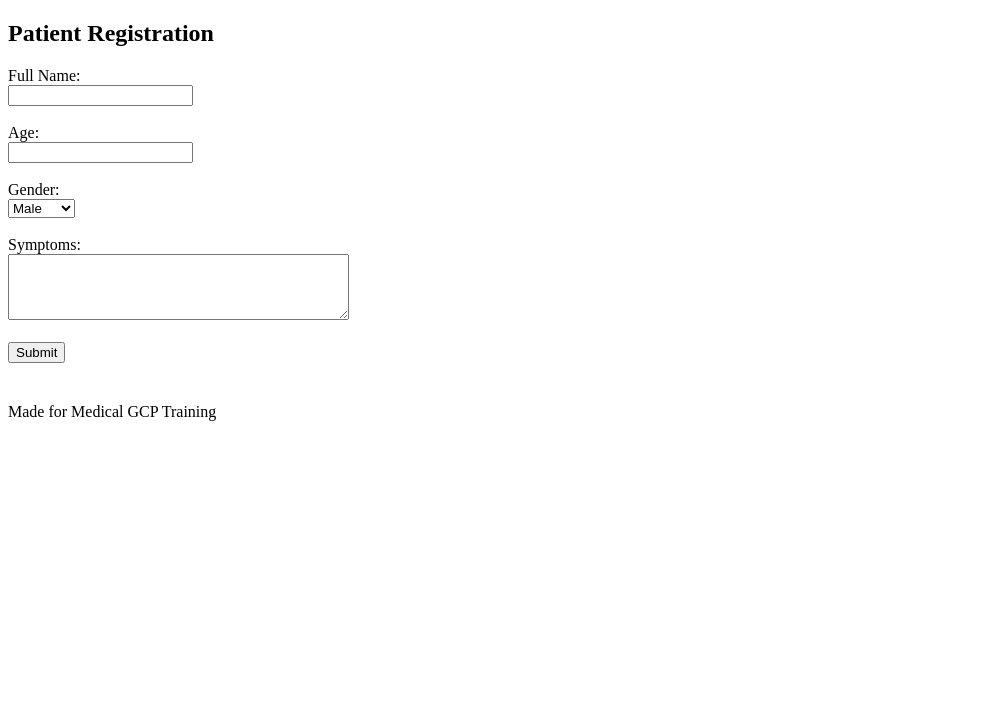
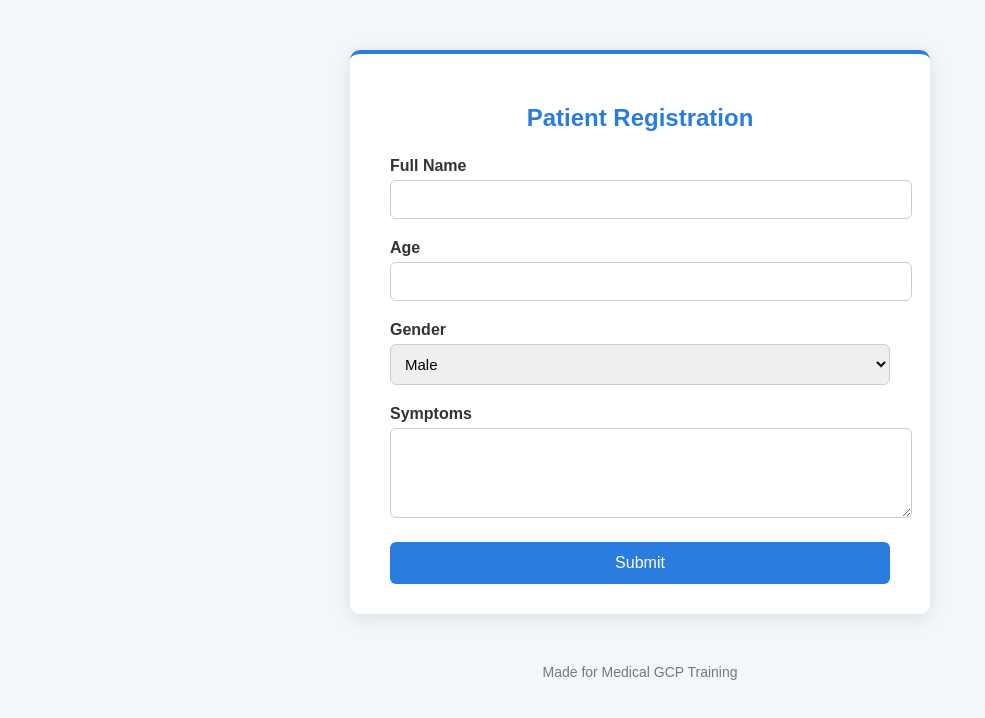
Before and after one commit to AmirBurkanov/medical-intake-form, a plain HTML site: page index.html in a window 1280 px wide. Shown: the whole page, without its empty margins (0-985 px from the left). Drawn offline with Linux system fonts and the light colour scheme.

Commit message:
Update index.html

```diff
--- a/index.html
+++ b/index.html
@@ -1,31 +1,103 @@
 <!DOCTYPE html>
-<html>
+<html lang="en">
 <head>
+  <meta charset="UTF-8">
   <title>Patient Intake Form</title>
+  <style>
+    body {
+      font-family: Arial, sans-serif;
+      background-color: #f4f7f9;
+      margin: 0;
+      padding: 0;
+    }
+
+    .container {
+      max-width: 500px;
+      background: white;
+      margin: 50px auto;
+      padding: 30px 40px;
+      border-radius: 10px;
+      box-shadow: 0 4px 20px rgba(0,0,0,0.1);
+      border-top: 4px solid #2a7ddf;
+    }
+
+    h2 {
+      text-align: center;
+      color: #2a7ddf;
+      font-weight: 700;
+      margin-bottom: 25px;
+    }
+
+    label {
+      font-weight: 600;
+      color: #333;
+    }
+
+    input, select, textarea {
+      width: 100%;
+      padding: 10px;
+      margin-top: 5px;
+      border-radius: 6px;
+      border: 1px solid #ccc;
+      margin-bottom: 20px;
+      font-size: 15px;
+    }
+
+    button {
+      width: 100%;
+      padding: 12px;
+      background-color: #2a7ddf;
+      border: none;
+      border-radius: 6px;
+      color: white;
+      font-size: 16px;
+      cursor: pointer;
+      transition: 0.3s;
+    }
+
+    button:hover {
+      background-color: #1d64b5;
+    }
+
+    footer {
+      text-align: center;
+      margin-top: 25px;
+      color: #777;
+      font-size: 14px;
+    }
+  </style>
 </head>
 <body>
+
+  <div class="container">
     <h2>Patient Registration</h2>
 
     <form id="patient-form">
-    <label>Full Name:</label><br>
-    <input type="text" name="name" required><br><br>
-    <label>Age:</label><br>
-    <input type="number" name="age" required><br><br>
-    <label>Gender:</label><br>
+      <label>Full Name</label>
+      <input type="text" name="name" required>
+
+      <label>Age</label>
+      <input type="number" name="age" required>
+
+      <label>Gender</label>
       <select name="gender" required>
         <option>Male</option>
         <option>Female</option>
         <option>Other</option>
-    </select><br><br>
-    <label>Symptoms:</label><br>
-    <textarea name="symptoms" rows="4" cols="40"></textarea><br><br>
+      </select>
+
+      <label>Symptoms</label>
+      <textarea name="symptoms" rows="4"></textarea>
+
       <button type="submit">Submit</button>
     </form>
+  </div>
 
   <footer>
-    <p style="margin-top:40px;">Made for Medical GCP Training</p>
+    Made for Medical GCP Training
   </footer>
 
+  <!-- Firebase -->
   <script type="module">
     import { initializeApp } from "https://www.gstatic.com/firebasejs/12.6.0/firebase-app.js";
     import { getFirestore, collection, addDoc } from "https://www.gstatic.com/firebasejs/12.6.0/firebase-firestore.js";
@@ -43,6 +115,7 @@
     const db = getFirestore(app);
 
     const form = document.getElementById('patient-form');
+
     form.addEventListener('submit', async (e) => {
       e.preventDefault();
 
@@ -64,5 +137,6 @@
       }
     });
   </script>
+
 </body>
 </html>
```
Lines whose indentation alone changed are shown as unchanged.
